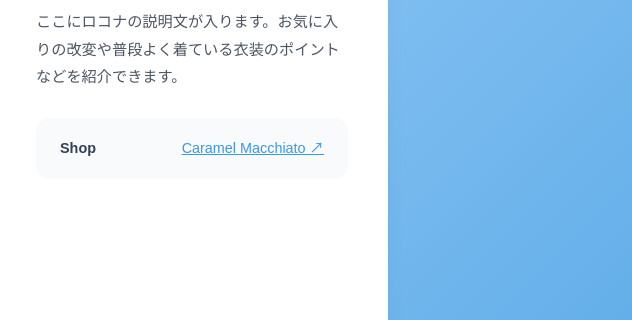
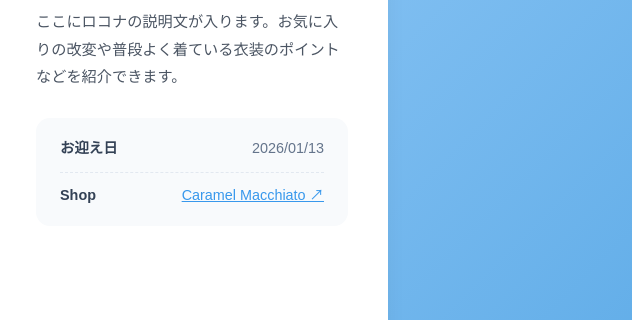
Before and after one commit to SORA-VRChat/My-Profile, a plain HTML site: page avatar-13-Rokona.html in a window 1280 px wide. Shown: the part 256-576 px from the top of the page, 648-1280 px from the left. Drawn offline with Linux system fonts and the light colour scheme; a web font is replaced by a local one.

Commit message:
Update avatar-13-Rokona.html

```diff
--- a/avatar-13-Rokona.html
+++ b/avatar-13-Rokona.html
@@ -41,8 +41,13 @@
         <p class="detail-description">
           ここにロコナの説明文が入ります。お気に入りの改変や普段よく着ている衣装のポイントなどを紹介できます。
         </p>
-        <div class="info-box">
-          <div class="info-row">
+        <!-- お迎え日・Shop名ボックス -->
+<div class="info-box">
+  <div class="info-row">
+    <span class="info-label">お迎え日</span>
+    <span class="info-value">2026/01/13</span>
+  </div>
+  <div class="info-row">
             <span class="info-label">Shop</span>
             <span class="info-value">
               <a href="https://booth.pm/ja/items/7682496" target="_blank" rel="noopener noreferrer" class="booth-link">
```
